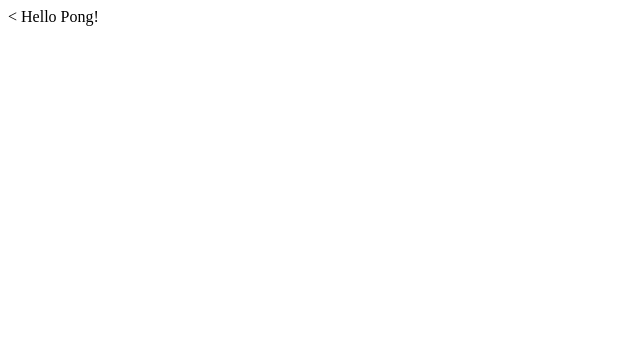
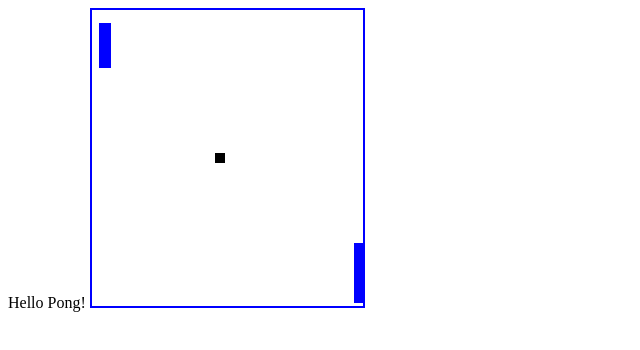
Before and after one commit to jepok/JEPOK-pong, a plain HTML site: page public/index.html in a window 1280 px wide. Shown: the whole page, without its empty margins (0-640 px from the left). Drawn offline with Linux system fonts and the light colour scheme.

Commit message:
created table with paddles and ball on screen

```diff
--- a/public/index.html
+++ b/public/index.html
@@ -1,10 +1,11 @@
-<<!DOCTYPE html>
+<!DOCTYPE html>
 <html>
 <head>
   <title>Bloc Pong</title>
-
 </head>
 <body>
   Hello Pong!
+  <canvas id="table" height="300" width="275"></canvas>
+  <script src="js/main.js"></script>
 </body>
 </html>
--- /dev/null
+++ b/public/js/main.js
@@ -0,0 +1,22 @@
+var tableCanvas = document.getElementById("table");
+var tableContext = tableCanvas.getContext('2d');
+tableContext.strokeStyle = "#00f";
+tableContext.lineWidth = 4;
+tableContext.strokeRect(0,0,275,300);
+
+tableContext.fillRect(125,145,10,10);
+
+tableContext.moveTo(15,15);
+tableContext.lineTo(15,60);
+tableContext.lineWidth = 12;
+tableContext.stroke();
+//
+// tableContext.moveTo(145,131);
+// tableContext.lineTo(155,131);
+// tableContext.lineWidth = 15;
+// tableContext.stroke();
+
+tableContext.moveTo(270,295);
+tableContext.lineTo(270,235);
+tableContext.lineWidth = 12;
+tableContext.stroke();
```
